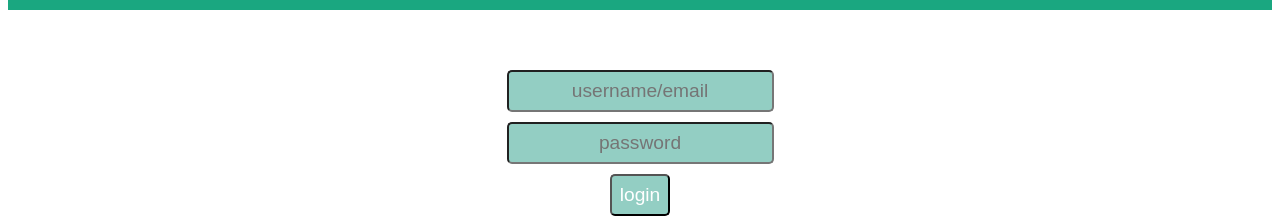
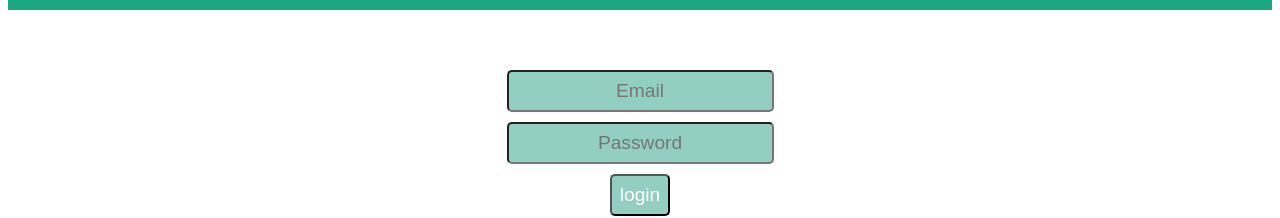
Before and after one commit to thisisrai/coffee, a React (Create React App) app: page /auth/login in a window 1280 px wide. Shown: the part 137-355 px from the top of the page. Built offline with nearby package versions, Linux system fonts and the light colour scheme.

Commit message:
restrict username to email

```diff
--- a/src/pages/Auth.jsx
+++ b/src/pages/Auth.jsx
@@ -70,16 +70,16 @@ const Auth = (props) => {
           <div className="error-message">{userData.error}</div>
         )}
         <input
-          type="text"
+          type="email"
           name="username"
-          placeholder="username/email"
+          placeholder="Email"
           value={formData.username}
           onChange={handleChange}
         />
         <input
           type="password"
           name="password"
-          placeholder="password"
+          placeholder="Password"
           value={formData.password}
           onChange={handleChange}
         />
```
